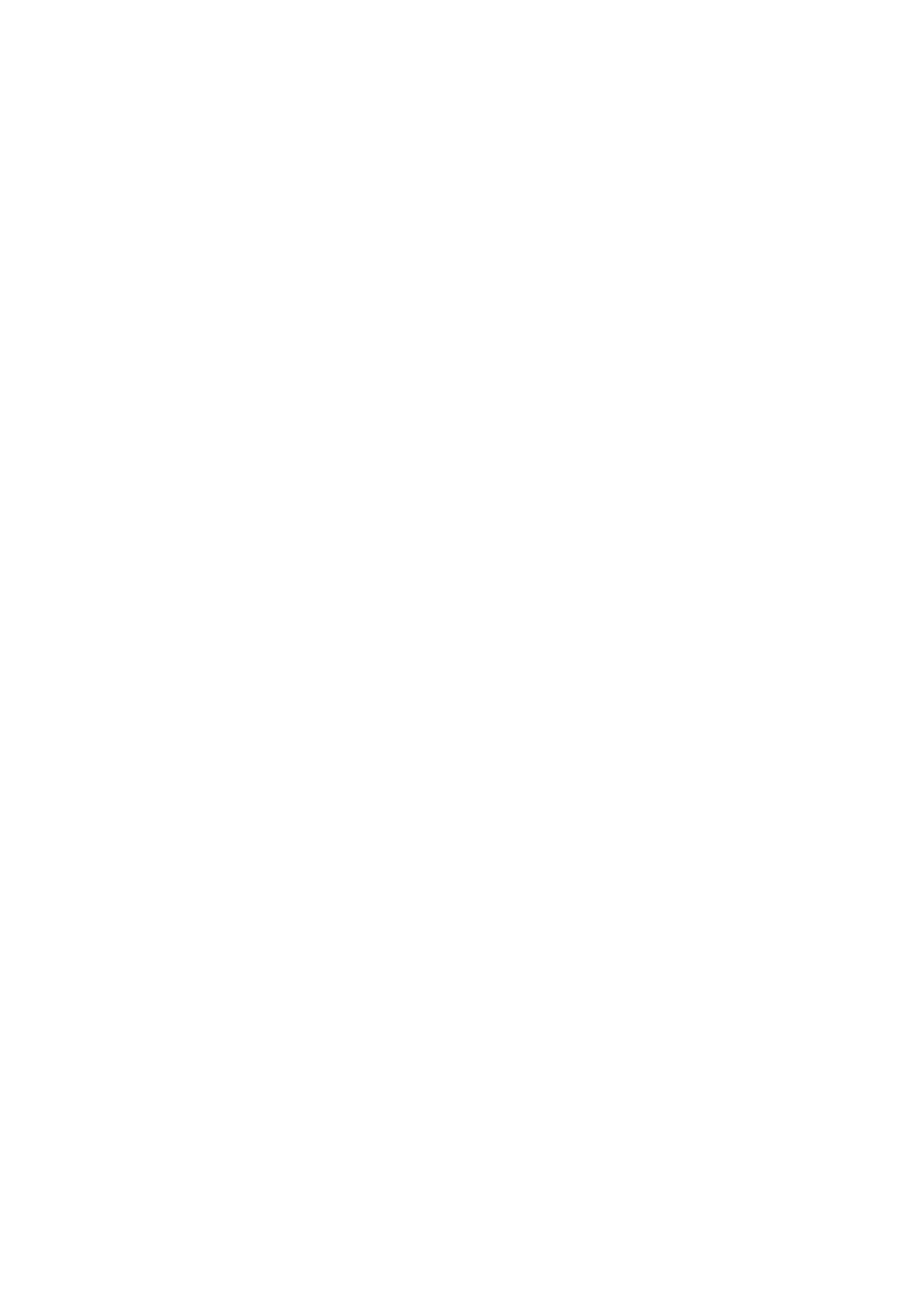
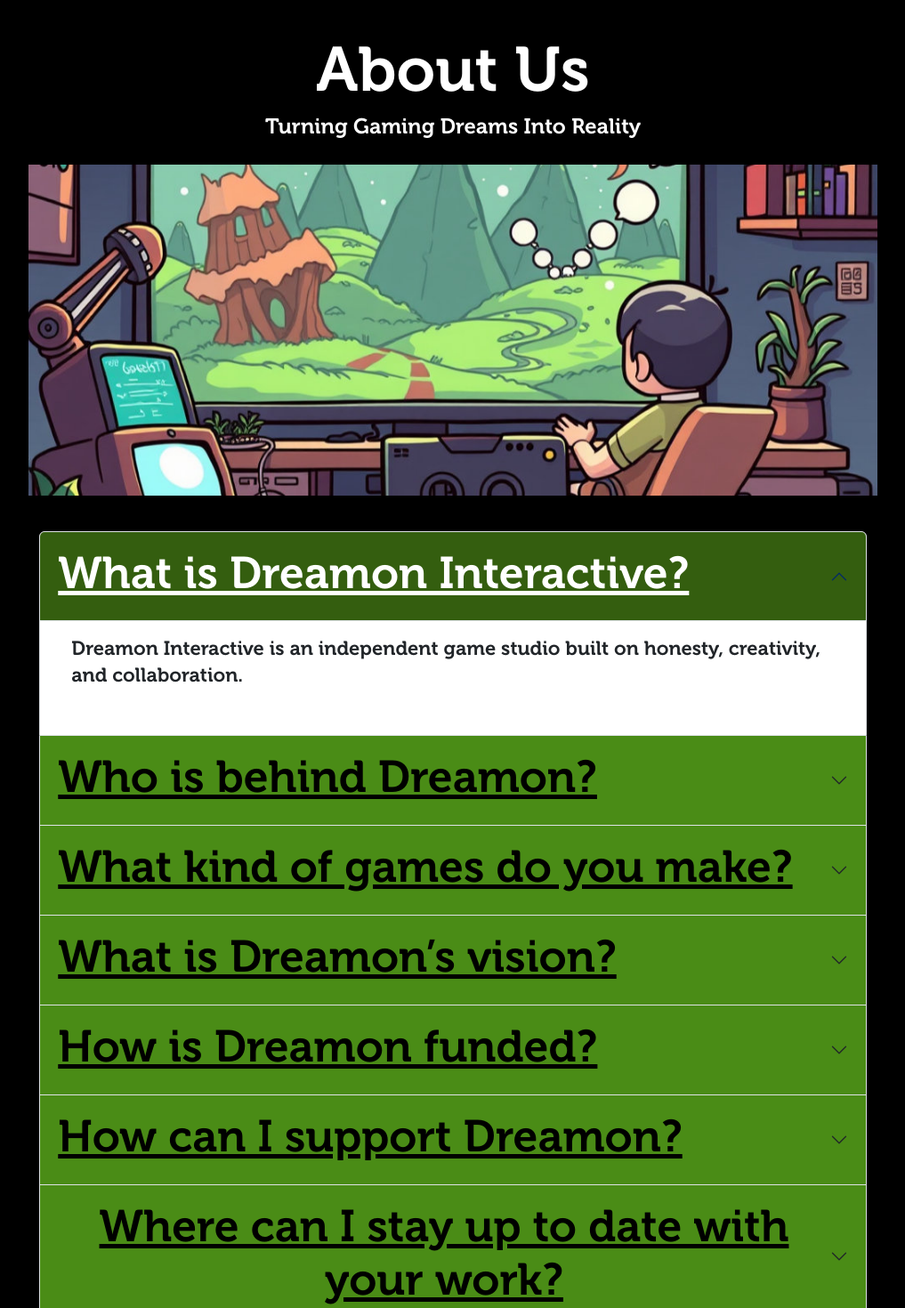
Before and after one commit to csobke27/Dreamon-website, a React (Create React App) app: page /about-us in a window 1280 px wide. Before the commit this address had no page. Shown: the part 120-1590 px from the top of the page at 89% size, without its empty margins (131-1148 px from the left). Before the commit the page ends 800 px from the top, so only its background shows below. Built offline with nearby package versions, Linux system fonts and the light colour scheme; the HTML template or start-up script is replaced by a standard one.

Commit message:
adding 'about us' page

```diff
--- a/src/App.js
+++ b/src/App.js
@@ -5,6 +5,7 @@
 import { Routes, Route } from "react-router-dom";
 
 import Home from "./routes/home/home.component";
+import AboutUs from "./routes/about-us/about-us.component";
 import NyxLegacy from "./routes/nyx-legacy/nyx-legacy.component";
 import Blog from "./routes/blog/blog.component";
 import BlogPost from "./routes/blog-post/blog-post.component";
@@ -15,7 +16,7 @@
     <Routes>
       <Route path="/" element={<Navigation />}>
         <Route index element={<Home />} />
-        {/* <Route path="about" element={<About />} /> */}
+        <Route path="about-us" element={<AboutUs />} />
         <Route path="nyx-legacy" element={<NyxLegacy />} />
         <Route path="blog" element={<Blog />} />
         <Route path="post/:slug" element={<BlogPost />} />
--- a/src/routes/about-us/about-us.component.jsx
+++ b/src/routes/about-us/about-us.component.jsx
@@ -0,0 +1,107 @@
+import { useEffect, useState } from "react";
+
+import Container from 'react-bootstrap/Container';
+import Row from 'react-bootstrap/Row';
+import Col from 'react-bootstrap/Col';
+import Accordion from 'react-bootstrap/Accordion';
+
+import Animation from "../../components/animation-section/animation-section.component";
+
+import "./about-us.styles.scss";
+
+const AboutUs = () => {
+
+    const questionList = [
+        {
+            question: "What is Dreamon Interactive?",
+            answer: "Dreamon Interactive is an independent game studio built on honesty, creativity, and collaboration."
+        },
+        {
+            question: "Who is behind Dreamon?",
+            answer: "Dreamon was founded by Michael Huigen and is supported by a small, dedicated team of colleagues."
+        },
+        {
+            question: "What kind of games do you make?",
+            answer: "We create the games we would love to play ourselves. The focus is always on fun, creativity, and fair pricing."
+        },
+        {
+            question: "What is Dreamon’s vision?",
+            answer: "We want to create games that are fun, interesting, and tell a story — without cash shops or paywalls."
+        },
+        {
+            question: "How is Dreamon funded?",
+            answer: "Dreamon is independent. We work without fixed investors and finance our projects in our own way."
+        },
+        {
+            question: "How can I support Dreamon?",
+            answer: "By following us, sharing feedback, and in the future, playing or purchasing our games. Every form of support helps us grow."
+        },
+        {
+            question: "Where can I stay up to date with your work?",
+            answer: "On our website, devlogs, and social media channels, where we share updates about our projects and the studio."
+        }
+    ]
+
+    useEffect(() => {
+        document.title = "Dreamon | About Us";
+    }, []);
+
+    const [loading, setLoading] = useState(true);
+    useEffect(() => {
+        const themedClasses = [".navigation-container", ".footer-link"];
+        document.querySelector('.outlet-container').style.setProperty('--outlet-bg', 'black'); // Set background behind navbar to black
+        Array.from(themedClasses).forEach(cls => {
+            document.querySelector(cls).style.setProperty('--theme-color', '#72D822'); // Set navbar color to green
+        });
+    }, []);
+
+    return (
+        <Container fluid className="about-us-page">
+            <Row className="center-content" style={{ marginTop: 50 }}>
+                <Col className="no-padding">
+                    <Animation>
+                        <h1 className="text-center about-us-title"><b>About Us</b></h1>
+                        <h4 className="text-center">Turning Gaming Dreams Into Reality</h4>
+                    </Animation>
+                </Col>
+            </Row>
+            <Row className="center-content">
+                <Col className="no-padding">
+                    <Animation>
+                        <div className="text-center">
+                            <img className="about-us-banner" src="/images/dreamon - about us header.jpg" alt="About Us" fluid/>
+                        </div>
+                    </Animation>
+                </Col>
+            </Row>
+            <Row className="center-content">
+                <Animation type="fade-in">
+                    <Accordion defaultActiveKey="0" alwaysOpen>
+                        {questionList.map((item, index) => (
+                            <Accordion.Item eventKey={index.toString()} key={index} className="qa-accordion-item">
+                                <Accordion.Header>
+                                    <h3 className="question-header"><b>{item.question}</b></h3>
+                                </Accordion.Header>
+                                <Accordion.Body>
+                                    <p className="question-answer">{item.answer}</p>
+                                </Accordion.Body>
+                            </Accordion.Item>
+                            // <Row className="center-content" key={index} style={{ marginTop: 40 }}>
+                            //     <Col className="no-padding" xs={12}>
+                            //         <Animation type="flip">
+                            //             <div className={`question-answer-container qa-${index % 2 ? 'even' : 'odd'}`}>
+                            //                 <h1 className="question-header text-center"><b>{item.question}</b></h1>
+                            //                 <p className="question-answer">{item.answer}</p>
+                            //             </div>
+                            //         </Animation>
+                            //     </Col>
+                            // </Row>
+                        ))}
+                    </Accordion>
+                </Animation>
+            </Row>
+        </Container>
+    );
+};
+
+export default AboutUs;
--- a/src/routes/about-us/about-us.styles.scss
+++ b/src/routes/about-us/about-us.styles.scss
@@ -0,0 +1,61 @@
+.about-us-page{
+    min-height: calc(100vh - (90px + 16px)); // Adjust for navbar height and margin
+    display: flex;
+    flex-direction: column;
+    font: normal normal normal 24px/1.25em Museo700, serif;
+    color: white;
+}
+
+.about-us-title{
+    font-size: 70px;
+}
+
+.about-us-banner{
+    width: 100%;
+    max-width: 980px;
+    height: auto;
+    // display: block;
+    margin-top: 20px;
+    margin-bottom: 40px;
+}
+
+.question-answer-container{
+    width:100%;
+    max-width: 980px;
+}
+
+.qa-odd{
+    background-color: var(--theme-color, #4a8c16);
+}
+
+.qa-even{
+    background-color: var(--theme-color-dark, #345e0f);
+}
+
+.question-header{
+    font-size: 50px;
+    text-decoration: underline;
+}
+
+.question-answer{
+    font-size: 22px;
+    padding: 0 15px 20px 15px;
+}
+
+.accordion-button{
+    text-align: center;
+}
+
+.accordion-button:not(.collapsed) {
+    background-color: var(--theme-color-dark, #345e0f);
+    color:white;
+}
+
+.accordion-button {
+    background-color: var(--theme-color, #4a8c16);
+    color: black;
+}
+
+.accordion-header > button{
+    border-radius: 0 0 0 0;
+}
--- a/src/routes/blog-post/blog-post.component.jsx
+++ b/src/routes/blog-post/blog-post.component.jsx
@@ -74,6 +74,11 @@
                                     )}
                                 <div className={`blog-post-content center-content`}>
                                     <h1 className="blog-post-title">{post.title.rendered}</h1>
+                                    {/* {post.jetpack_featured_media_url && (
+                                        <div className="blog-image-container">
+                                            <Image className="blog-post-image" src={post.jetpack_featured_media_url} alt={post.title} fluid />
+                                        </div>
+                                    )} */}
                                     <div className="blog-post-insert" dangerouslySetInnerHTML={{ __html: post.content.rendered }} />
                                 </div>
                                 </>
--- a/src/routes/blog-post/blog-post.styles.scss
+++ b/src/routes/blog-post/blog-post.styles.scss
@@ -52,3 +52,15 @@
     padding-bottom:20px;
     font-size: 80%;
 }
+
+.blog-image-container {
+    border: 3px solid #622737;
+    padding: 1px;
+    background-color: rgb(59 61 155);
+    box-shadow: 0 1px 3px rgba(0, 0, 0, 0.5);
+    margin-top: 0;
+    >img {
+        border: 1px solid white;
+        padding: 3px;
+    }
+}
--- a/src/routes/navigation/navigation.component.jsx
+++ b/src/routes/navigation/navigation.component.jsx
@@ -56,6 +56,7 @@
                         <Offcanvas.Body>
                             <Nav className="justify-content-end flex-grow-1 pe-3">
                                 <Nav.Link href="/">Home</Nav.Link>
+                                <Nav.Link href="/about-us">About Us</Nav.Link>
                                 <Nav.Link href="/nyx-legacy">Nyx Legacy</Nav.Link>
                                 <Nav.Link href="/blog">Blog</Nav.Link>
                                 <Nav.Link href="https://www.gofundme.com/f/nyx-legacy-a-story-to-be-told">GoFundMe</Nav.Link>
```
Also changed, not shown: src/routes/blog/blog.styles.scss (+0 -9 lines), public/images/dreamon - about us header.jpg (added).
